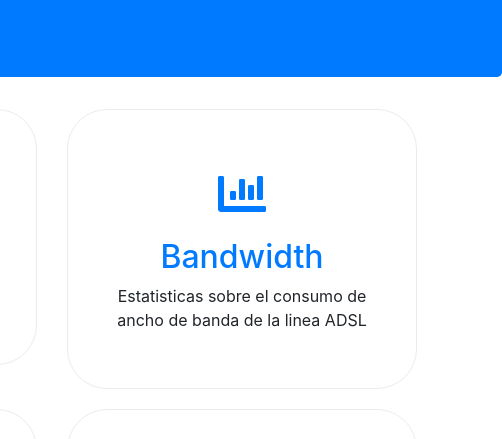
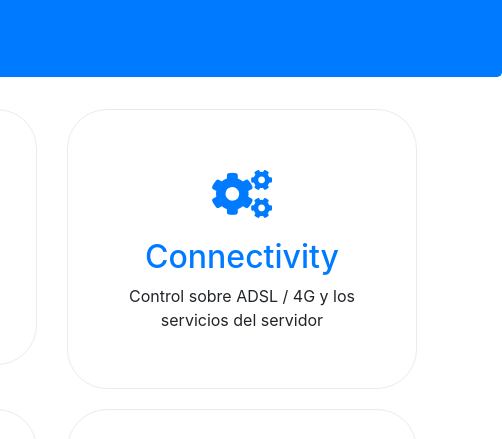
Before and after one commit to dh1tw/ed1r-local-services, a plain HTML site: page index.html in a window 1280 px wide. Shown: the part 178-617 px from the top of the page, 778-1280 px from the left. Drawn offline with Linux system fonts and the light colour scheme.

Commit message:
added connectivity link

```diff
--- a/index.html
+++ b/index.html
@@ -54,6 +54,17 @@
                         </div>
                         <h2>Google Drive</h2>
                         <p>Ficheros y carpetas compartidas</p>
+                    </div>
+                </div>
+                <div class="col-md-4">
+                    <div class="card">
+                        <a href="http://connectivity.local">
+                        <div class="icon">
+                            <i class="fas fa-cogs fa-3x"></i>
+                        </div>
+                        <h2>Connectivity</h2>
+                        <p>Control sobre ADSL / 4G y los servicios del servidor</p>
+                        </a>
                     </div>
                 </div>
                  <div class="col-md-4">
```
